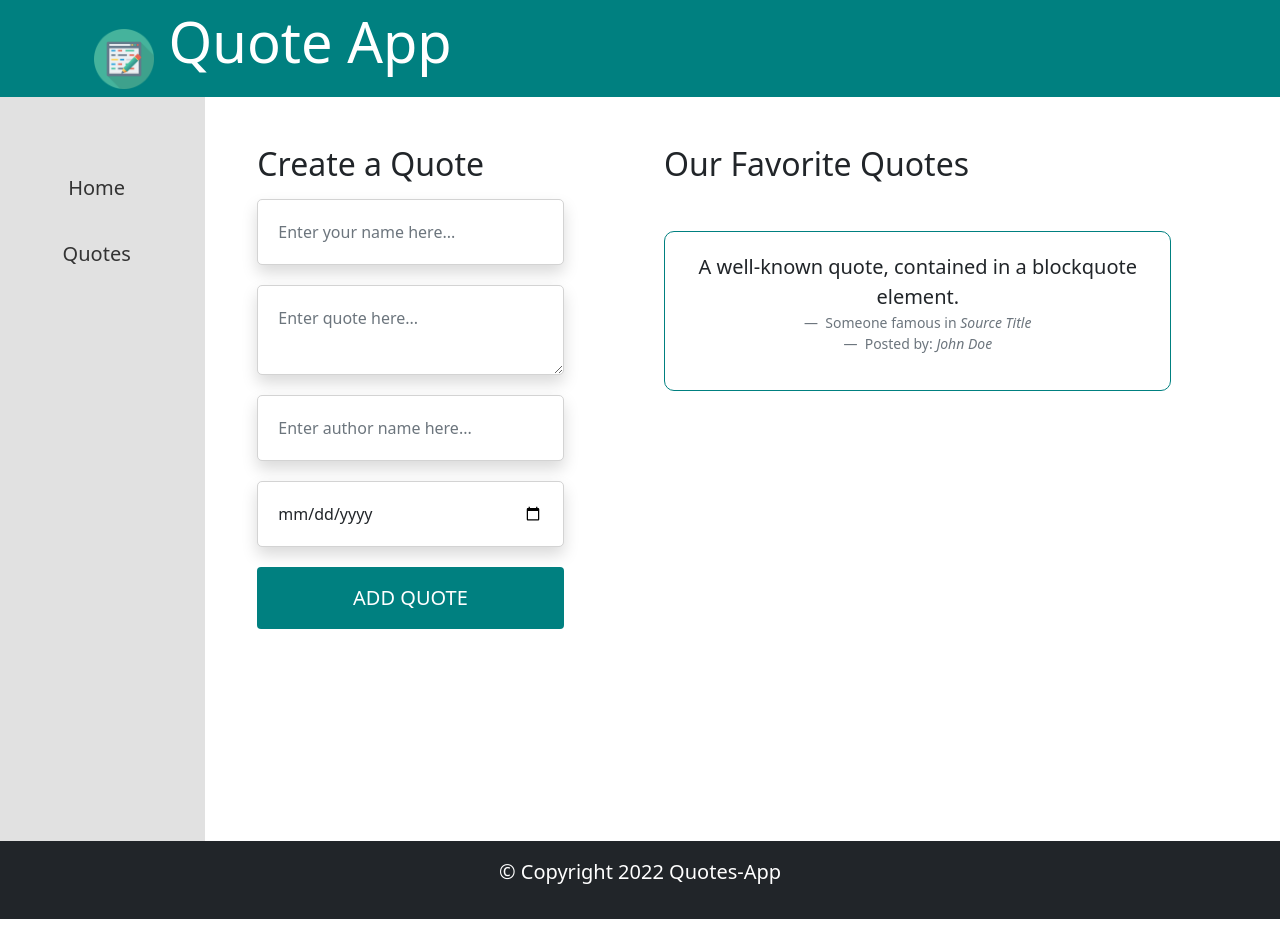
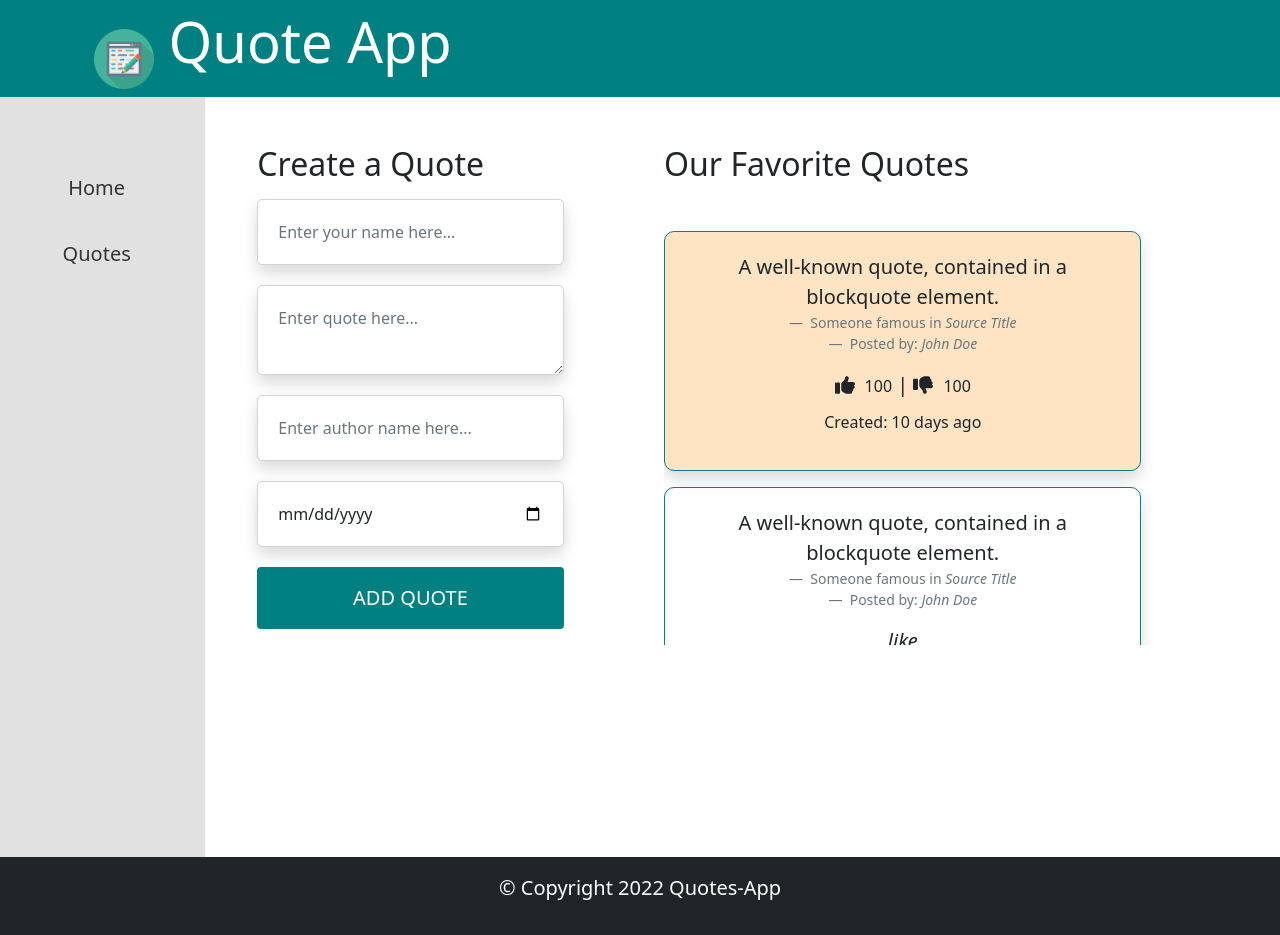
Before and after one commit to bignimz/quotes-web-app, an Angular app: page / in a window 1280 px wide. Built offline with nearby package versions, Linux system fonts and the light colour scheme.

Commit message:
generated quote class and created the quote constructor

```diff
--- a/package.json
+++ b/package.json
@@ -18,7 +18,13 @@
     "@angular/platform-browser": "~13.3.0",
     "@angular/platform-browser-dynamic": "~13.3.0",
     "@angular/router": "~13.3.0",
+    "@fortawesome/angular-fontawesome": "^0.10.2",
+    "@fortawesome/fontawesome-svg-core": "^6.1.0",
+    "@fortawesome/free-brands-svg-icons": "^6.1.0",
+    "@fortawesome/free-regular-svg-icons": "^6.1.0",
+    "@fortawesome/free-solid-svg-icons": "^6.1.0",
     "bootstrap": "^5.1.3",
+    "font-awesome": "^4.7.0",
     "popper": "^1.0.1",
     "rxjs": "~7.5.0",
     "tslib": "^2.3.0",
--- a/src/app/app.component.css
+++ b/src/app/app.component.css
@@ -65,6 +65,6 @@
 }
 
 .home {
-      max-height: 600px;
+      max-height: 500px;
       overflow-y: scroll;
 }
--- a/src/app/app.module.ts
+++ b/src/app/app.module.ts
@@ -6,6 +6,7 @@ import { AppComponent } from './app.component';
 import { HeaderComponent } from './header/header.component';
 import { FooterComponent } from './footer/footer.component';
 import { HomeComponent } from './home/home.component';
+import { FontAwesomeModule } from '@fortawesome/angular-fontawesome';
 
 @NgModule({
   declarations: [
@@ -16,7 +17,8 @@ import { HomeComponent } from './home/home.component';
   ],
   imports: [
     BrowserModule,
-    AppRoutingModule
+    AppRoutingModule,
+    FontAwesomeModule
   ],
   providers: [],
   bootstrap: [AppComponent]
--- a/src/app/home/home.component.css
+++ b/src/app/home/home.component.css
@@ -2,4 +2,25 @@
       border: 1px solid teal;
       border-radius: 10px;
       padding: 20px;
+      margin-right: 30px;
+      transition: all ease-in-out .5s;
 }
+
+.q-border:hover {
+      background-color: aliceblue;
+      border: none;
+}
+
+.favorite {
+      background-color: bisque;
+}
+
+.rating {
+      font-size: 20px;
+      margin-bottom: 10px;
+}
+
+.count-up {
+      font-size: 16px;
+      margin-left: 10px;
+}
--- a/src/app/home/home.component.html
+++ b/src/app/home/home.component.html
@@ -6,7 +6,7 @@
 <div class="quote-results">
   <pre>{{ selectedQuote | json }}</pre>
 </div> -->
-<figure class="text-center q-border">
+<figure class="text-center q-border mr-4 shadow favorite">
   <blockquote class="blockquote">
     <p>A well-known quote, contained in a blockquote element.</p>
   </blockquote>
@@ -16,4 +16,53 @@
   <figcaption class="blockquote-footer">
     Posted by: <cite title="Source Title">John Doe</cite>
   </figcaption>
+  <div class="row quote-row">
+    <div class="rating">
+      <fa-icon [icon]="faThumbsUp"></fa-icon><span class="count-up">100</span> |
+      <fa-icon [icon]="faThumbsDown"></fa-icon><span class="count-up">100</span>
+    </div>
+    <div class="date">
+      <p>Created: 10 days ago</p>
+    </div>
+  </div>
 </figure>
+
+<figure class="text-center q-border mr-4 shadow">
+  <blockquote class="blockquote">
+    <p>A well-known quote, contained in a blockquote element.</p>
+  </blockquote>
+  <figcaption class="blockquote-footer">
+    Someone famous in <cite title="Source Title">Source Title</cite>
+  </figcaption>
+  <figcaption class="blockquote-footer">
+    Posted by: <cite title="Source Title">John Doe</cite>
+  </figcaption>
+  <div class="row quote-row d-flex">
+    <div class="rating">
+      <i class="fa-solid fa-thumbs-up">like</i>
+    </div>
+    <div class="date">
+      <p>Created: 10 days ago</p>
+    </div>
+  </div>
+</figure>
+
+<figure class="text-center q-border mr-4 shadow">
+  <blockquote class="blockquote">
+    <p>A well-known quote, contained in a blockquote element.</p>
+  </blockquote>
+  <figcaption class="blockquote-footer">
+    Someone famous in <cite title="Source Title">Source Title</cite>
+  </figcaption>
+  <figcaption class="blockquote-footer">
+    Posted by: <cite title="Source Title">John Doe</cite>
+  </figcaption>
+  <div class="row quote-row d-flex">
+    <div class="rating">
+      <i class="fa-solid fa-thumbs-up">like</i>
+    </div>
+    <div class="date">
+      <p>Created: 10 days ago</p>
+    </div>
+  </div>
+</figure>
--- a/src/app/home/home.component.ts
+++ b/src/app/home/home.component.ts
@@ -1,4 +1,7 @@
 import { Component, OnInit } from '@angular/core';
+import { faThumbsUp } from '@fortawesome/free-solid-svg-icons';
+import { faThumbsDown } from '@fortawesome/free-solid-svg-icons';
+
 
 @Component({
   selector: 'app-home',
@@ -6,6 +9,9 @@ import { Component, OnInit } from '@angular/core';
   styleUrls: ['./home.component.css']
 })
 export class HomeComponent implements OnInit {
+
+  faThumbsUp = faThumbsUp;
+  faThumbsDown = faThumbsDown;
 
   quotes = [
     {
--- a/src/app/quote.ts
+++ b/src/app/quote.ts
@@ -5,8 +5,10 @@ export class Quote {
             public name: string,
             public quote: string,
             public author: string,
-            postedDate: Date
+            public postedDate: Date,
+            public likes: number,
+            public dislikes: number
             ) {
-            this.showQuote = true;
+            this.showQuote = false;
       }
 }
--- a/src/styles.css
+++ b/src/styles.css
@@ -4,3 +4,26 @@
 body {
       overflow-x: hidden;
 }
+
+/* CUSTOM SCROLL BAR */
+
+/* width */
+::-webkit-scrollbar {
+      width: 10px;
+    }
+
+    /* Track */
+    ::-webkit-scrollbar-track {
+      background: #f1f1f1;
+    }
+
+    /* Handle */
+    ::-webkit-scrollbar-thumb {
+      background: teal;
+      border-radius: 10px;
+    }
+
+    /* Handle on hover */
+    ::-webkit-scrollbar-thumb:hover {
+      background: #027464;
+    }
```
Also changed, not shown: 1 other file (tests, documents, lock files or other folders).
